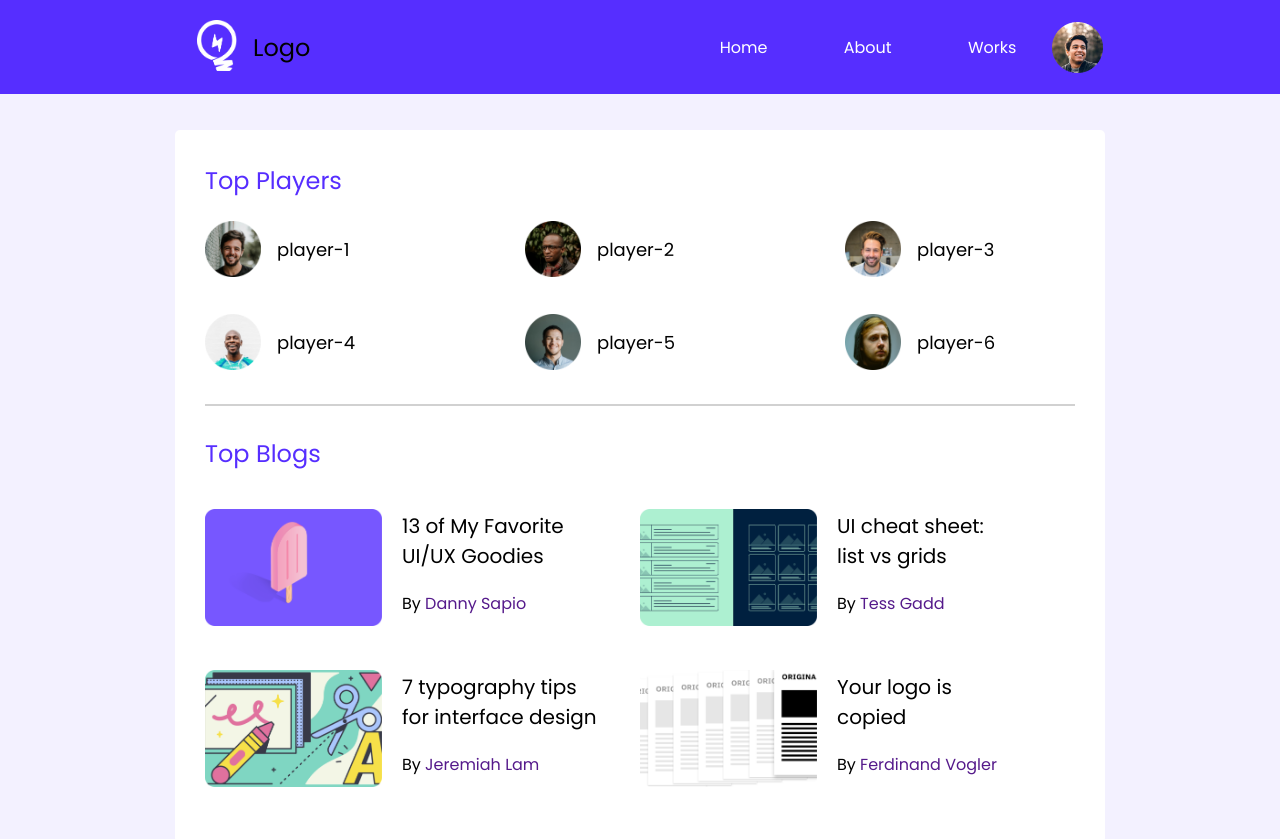
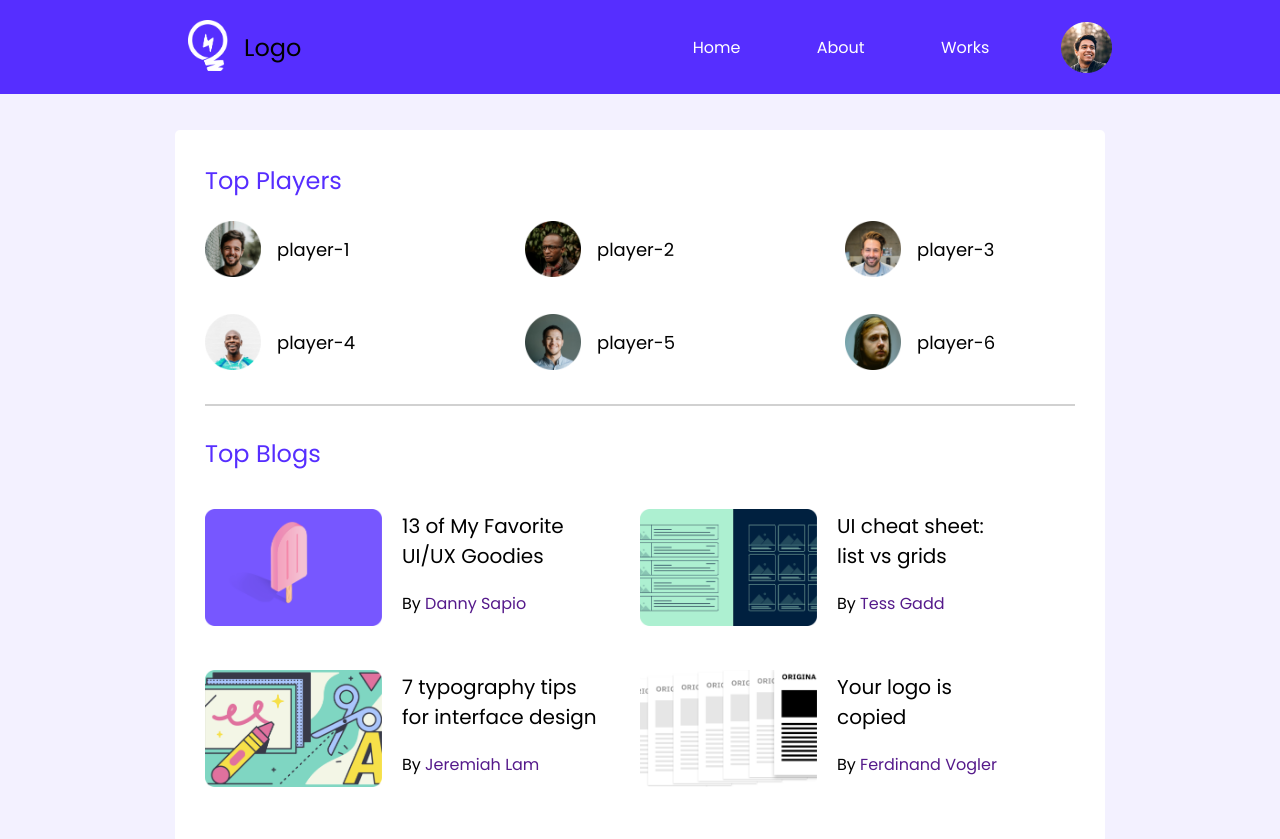
Before and after one commit to Lil-boss/landing-page, a plain HTML site: page index.html in a window 1280 px wide. Shown: the top 839 px of the page. Drawn offline with Linux system fonts and the light colour scheme.

Commit message:
img adjust

```diff
--- a/css/style.css
+++ b/css/style.css
@@ -59,11 +59,15 @@ hr {
   justify-content: space-around;
   align-items: center;
 }
+
 .tag a {
   text-decoration: none;
   font-size: 16px;
   color: #ffffff;
   margin: 36px;
+}
+.profile {
+  margin-left: 36px;
 }
 
 /* -----------------
--- a/index.html
+++ b/index.html
@@ -24,7 +24,7 @@
             <a href="">About</a>
             <a href="">Works</a>
           </div>
-          <img src="images/icons/profile.png" alt="" />
+          <img class="profile" src="images/icons/profile.png" alt="" />
         </nav>
       </div>
     </header>
```
